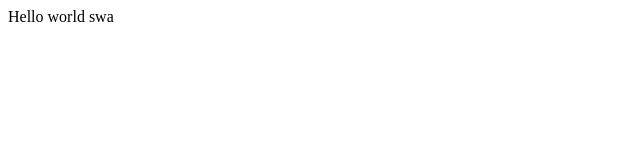
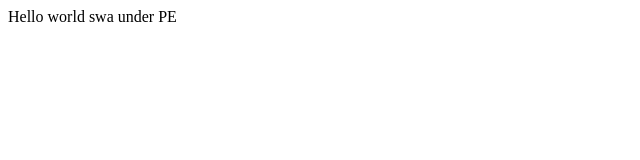
Before and after one commit to tslavik/swa-ab-test, a plain HTML site: page index.html in a window 1280 px wide. Shown: the full height of the page, 0-640 px from the left. Drawn offline with Linux system fonts and the light colour scheme.

```diff
--- a/index.html
+++ b/index.html
@@ -1,3 +1,3 @@
 <html>
-<body>Hello world swa</body>
+<body>Hello world swa under PE</body>
 </html>
```
